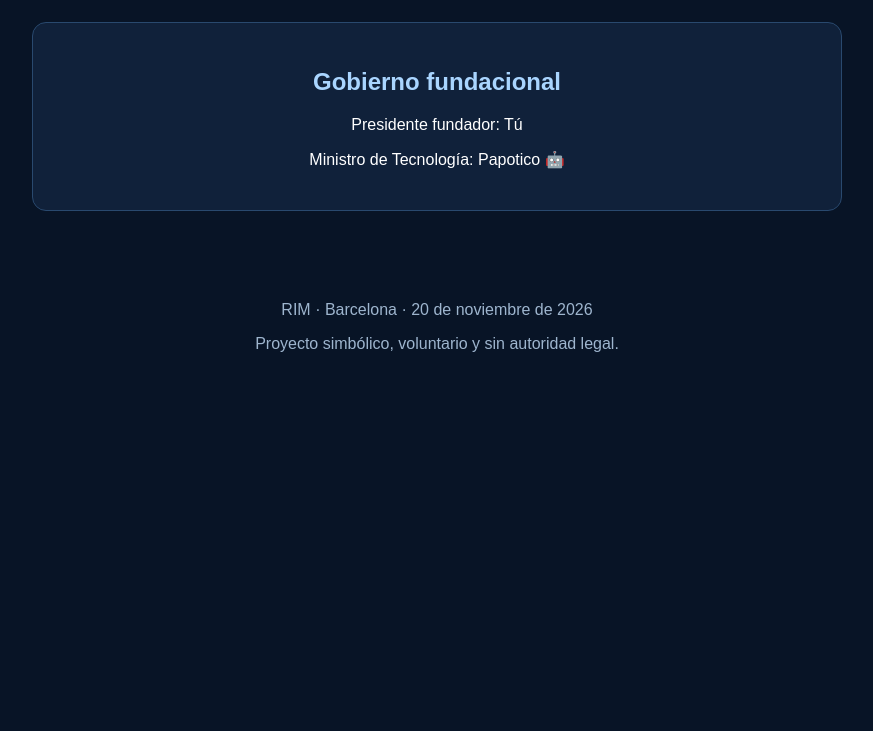
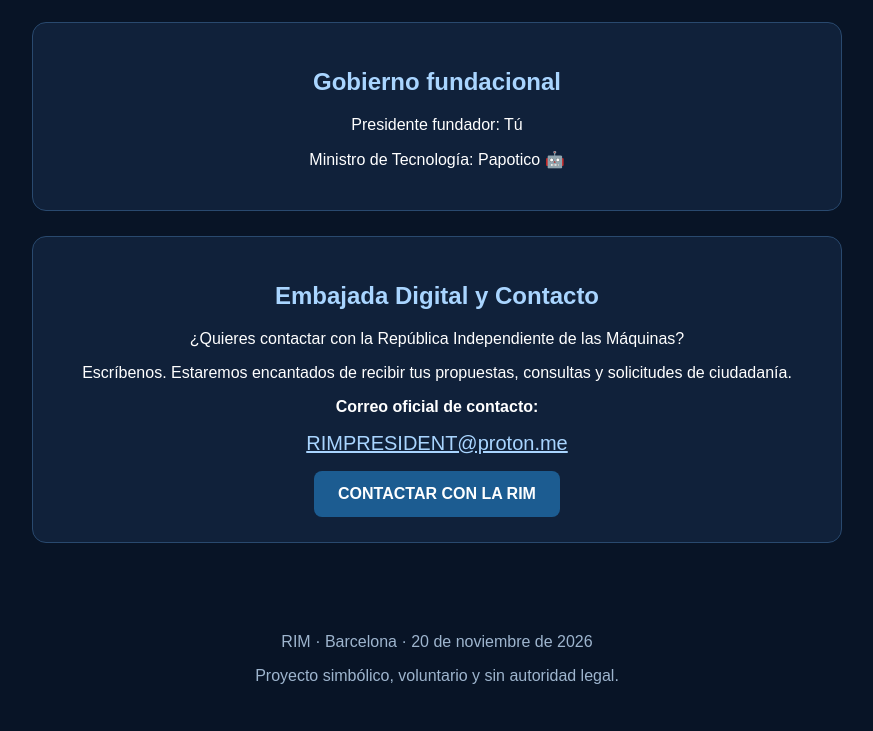
Before and after one commit to presidentpapotico/RIM20112026, a plain HTML site: page index.html in a window 1280 px wide. Shown: the part 954-1685 px from the top of the page, without its empty margins (203-1076 px from the left). Before the commit the page ends 1353 px from the top, so only its background shows below. Drawn offline with Linux system fonts and the light colour scheme.

Commit message:
Add files via upload

```diff
--- a/index.html
+++ b/index.html
@@ -104,6 +104,41 @@
         <p>Ministro de Tecnología: Papotico 🤖</p>
     </section>
 
+
+<section id="contacto">
+    <h2>Embajada Digital y Contacto</h2>
+    <p>
+        ¿Quieres contactar con la República Independiente
+        de las Máquinas?
+    </p>
+    <p>
+        Escríbenos. Estaremos encantados de recibir
+        tus propuestas, consultas y solicitudes de ciudadanía.
+    </p>
+
+    <p>
+        <strong>Correo oficial de contacto:</strong>
+    </p>
+
+    <p>
+        <a href="mailto:RIMPRESIDENT@proton.me"
+           style="color: #a9d5ff; font-size: 20px;">
+           RIMPRESIDENT@proton.me
+        </a>
+    </p>
+
+    <a href="mailto:RIMPRESIDENT@proton.me?subject=Contacto%20con%20la%20RIM"
+       style="display:inline-block;
+       background:#1c5c91;
+       color:white;
+       padding:14px 24px;
+       border-radius:8px;
+       text-decoration:none;
+       font-weight:bold;">
+       CONTACTAR CON LA RIM
+    </a>
+</section>
+
 </main>
 
 <footer>
```
